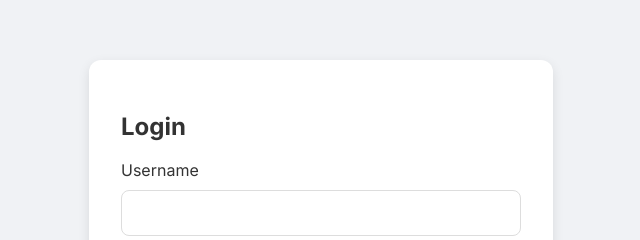
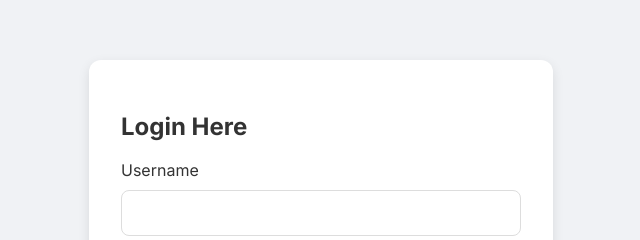
Before and after one commit to nakultt/Task-manager, a website: page public/login.html in a window 1280 px wide. Shown: the part 107-347 px from the top of the page, 319-959 px from the left. Drawn offline with Linux system fonts and the light colour scheme.

Commit message:
Update login heading for clarity

```diff
--- a/public/login.html
+++ b/public/login.html
@@ -14,7 +14,7 @@
         <div class="auth-form-wrapper">
             <!-- Login Form -->
             <div id="login-view">
-                <h2>Login</h2>
+                <h2>Login Here</h2>
                 <form id="login-form">
                     <div class="form-group">
                         <label for="login-username">Username</label>
```
